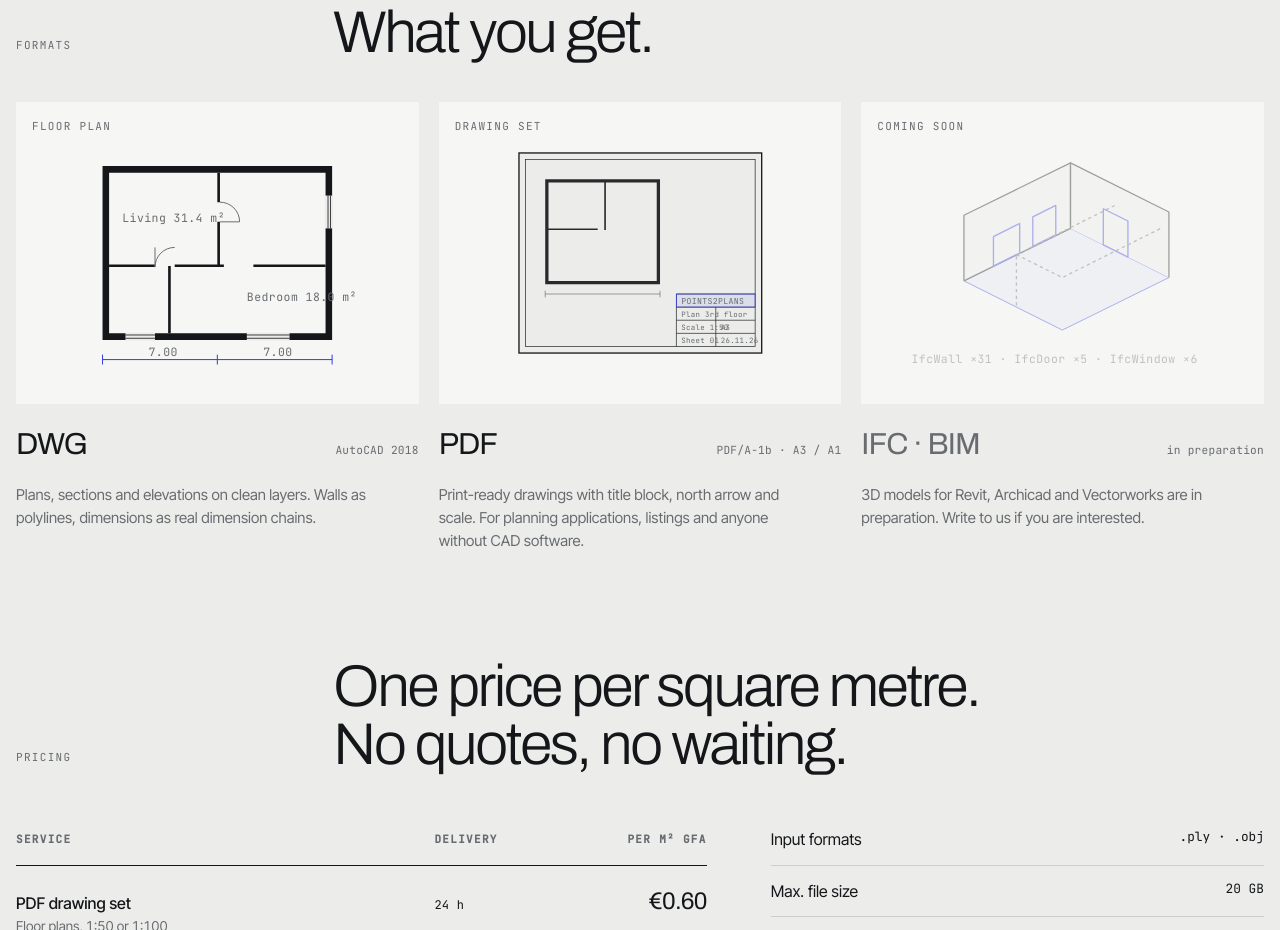
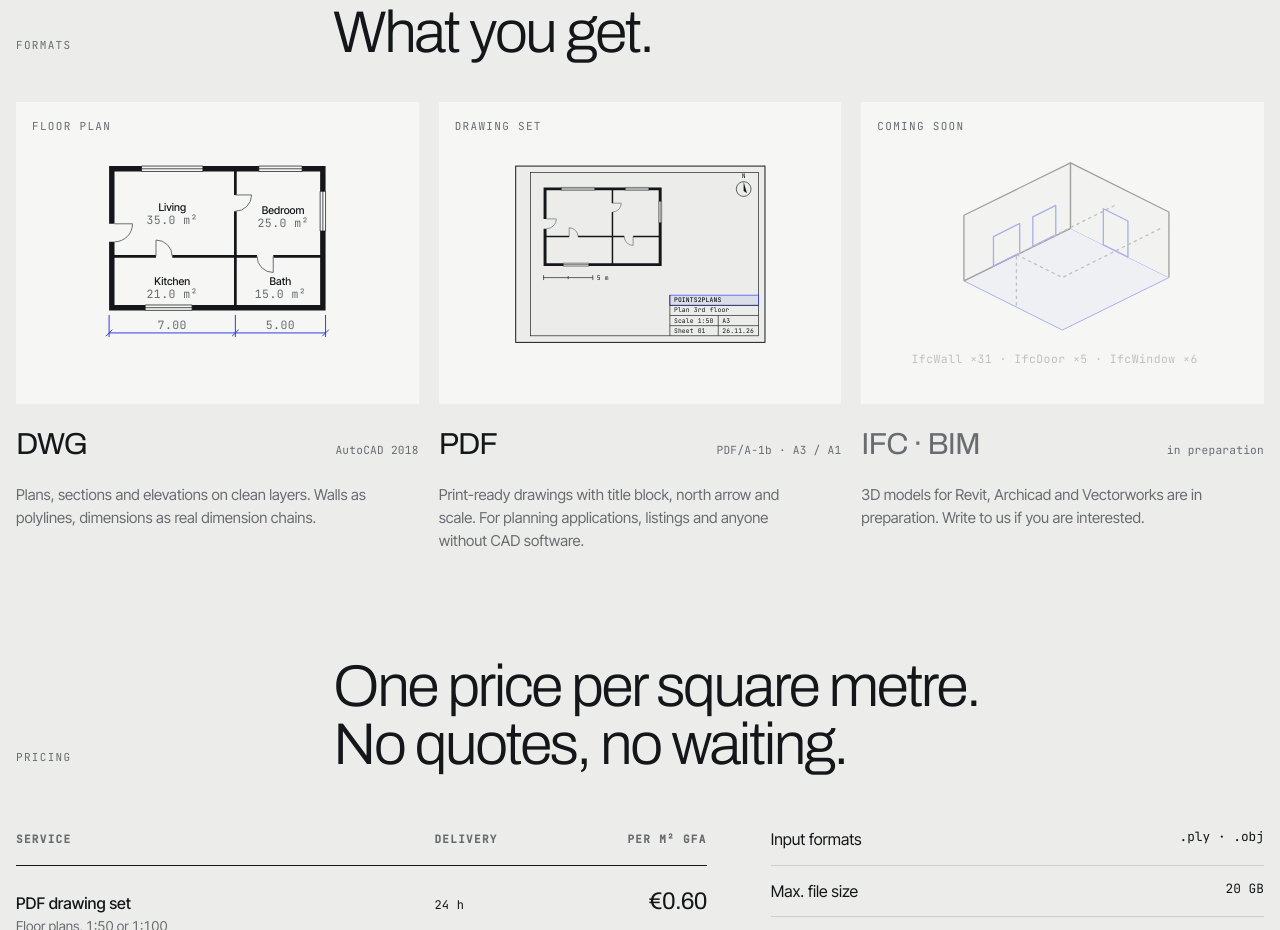
Before and after one commit to spleziere/points2plans, a plain HTML site: page index.html in a window 1280 px wide. Shown: the part 2798-3728 px from the top of the page. Drawn offline with Linux system fonts and the light colour scheme; animation ran at ten frames a second.

Commit message:
Planzeichnungen sauber neu gezeichnet

```diff
--- a/i18n.js
+++ b/i18n.js
@@ -202,6 +202,16 @@ window.P2P_I18N = {
     "Anfrage senden": { en: "Send request", es: "Enviar solicitud" },
     "Anfrage ist angekommen.": { en: "Request received.", es: "Solicitud recibida." },
     "Danke. Wir melden uns innerhalb eines Werktags mit Festpreis und Liefertermin.": { en: "Thank you. We reply within one working day with a fixed price and delivery date.", es: "Gracias. Le respondemos en un día laborable con precio fijo y fecha de entrega." },
+    /* Planzeichnungen */
+    "Wohnen": { en: "Living", es: "Salón" },
+    "Schlafen": { en: "Bedroom", es: "Dormitorio" },
+    "Küche": { en: "Kitchen", es: "Cocina" },
+    "Bad": { en: "Bath", es: "Baño" },
+    "35,0 m²": { en: "35.0 m²", es: "35,0 m²" },
+    "25,0 m²": { en: "25.0 m²", es: "25,0 m²" },
+    "21,0 m²": { en: "21.0 m²", es: "21,0 m²" },
+    "15,0 m²": { en: "15.0 m²", es: "15,0 m²" },
+    "5,00": { en: "5.00", es: "5,00" },
     /* aria-labels */
     "Hauptnavigation": { en: "Main navigation", es: "Navegación principal" },
     "points2plans Startseite": { en: "points2plans home", es: "Inicio points2plans" },
--- a/index.html
+++ b/index.html
@@ -348,6 +348,8 @@ dialog.mail[open]{animation:mail-in .28s cubic-bezier(.2,.8,.2,1)}
 .svg-accfill{fill:var(--accent-soft); stroke:var(--accent)}
 .svg-mute{stroke:var(--mute); fill:none}
 .svg-text{fill:var(--mute); font-family:var(--f-mono); font-size:7px; letter-spacing:.04em}
+.svg-label{fill:var(--ink); font-family:var(--f-body); font-size:6.5px; font-weight:500}
+.svg-text.tb{font-size:3.9px; letter-spacing:.02em; fill:var(--ink)}
 .svg-paper{fill:var(--paper)}
 @media (max-width:860px){ .formats{grid-template-columns:1fr} }
 
@@ -543,16 +545,20 @@ footer .cols{display:flex; flex-wrap:wrap; gap:var(--s1) var(--s3)}
         <div class="art">
           <span class="label">Grundriss</span>
           <svg viewBox="0 0 200 150" aria-label="Grundriss mit Wänden und Türen">
-            <g class="svg-fill">
-              <path d="M30 22h140v4H30zM30 124h140v4H30zM30 22h4v106h-4zM166 22h4v106h-4z"/>
-              <path d="M34 82h28v1.6H34zM74 82h30v1.6H74zM122 82h44v1.6H122zM100 26h1.6v18h-1.6zM100 56h1.6v26.8h-1.6zM70 83h1.6v41h-1.6z"/>
-            </g>
-            <g class="svg-paper"><rect x="44" y="123.5" width="18" height="5"/><rect x="118" y="123.5" width="26" height="5"/><rect x="165.5" y="40" width="5" height="20"/></g>
-            <g class="svg-ink" stroke-width=".5"><path d="M44 125h18M44 127h18M118 125h26M118 127h26M167.5 40v20M169 40v20"/></g>
-            <g class="svg-mute" stroke-width=".6"><path d="M62 83.6a12 12 0 0 1 12-12M62 83.6V71.6"/><path d="M101.6 44a12 12 0 0 1 12 12h-12"/></g>
-            <g class="svg-acc" stroke-width=".6"><path d="M30 140h140M30 137v6M170 137v6M100 137v6"/></g>
-            <text x="58" y="138" class="svg-text">7,00</text><text x="128" y="138" class="svg-text">7,00</text>
-            <text x="42" y="56" class="svg-text">Wohnen 31,4 m²</text><text x="118" y="104" class="svg-text">Schlafen 18,0 m²</text>
+            <path class="svg-fill" d="M34 22H53.8V25.3H34ZM91.2 22H125.3V25.3H91.2ZM151.7 22H166V25.3H151.7ZM34 106.7H56V110H34ZM84.6 106.7H166V110H84.6ZM34 22H37.3V57.2H34ZM34 68.2H37.3V110H34ZM162.7 22H166V37.4H162.7ZM162.7 61.6H166V110H162.7ZM110.17 25.3H111.83V39.6H110.17ZM110.17 49.5H111.83V106.7H110.17ZM37.3 76.17H62.6V77.83H37.3ZM72.5 76.17H124.2V77.83H72.5ZM134.1 76.17H162.7V77.83H134.1Z"/>
+            <path class="svg-ink" stroke-width="0.45" d="M53.8 22H91.2M53.8 23.65H91.2M53.8 25.3H91.2M53.8 22V25.3M91.2 22V25.3M125.3 22H151.7M125.3 23.65H151.7M125.3 25.3H151.7M125.3 22V25.3M151.7 22V25.3M56 110H84.6M56 108.35H84.6M56 106.7H84.6M56 110V106.7M84.6 110V106.7M166 37.4V61.6M164.35 37.4V61.6M162.7 37.4V61.6M166 37.4H162.7M166 61.6H162.7"/>
+            <path class="svg-mute" stroke-width="0.6" d="M111 39.6L120.9 39.6A9.9 9.9 0 0 1 111 49.5M62.6 77L62.6 67.1A9.9 9.9 0 0 1 72.5 77M37.3 57.2L48.3 57.2A11 11 0 0 1 37.3 68.2M134.1 77L134.1 86.9A9.9 9.9 0 0 1 124.2 77"/>
+            <text x="72.5" y="49.1" text-anchor="middle" class="svg-label">Wohnen</text>
+            <text x="72.5" y="57.1" text-anchor="middle" class="svg-text">35,0 m²</text>
+            <text x="140.15" y="51.3" text-anchor="middle" class="svg-label">Schlafen</text>
+            <text x="140.15" y="59.3" text-anchor="middle" class="svg-text">25,0 m²</text>
+            <text x="72.5" y="94.75" text-anchor="middle" class="svg-label">Küche</text>
+            <text x="72.5" y="102.75" text-anchor="middle" class="svg-text">21,0 m²</text>
+            <text x="138.5" y="94.75" text-anchor="middle" class="svg-label">Bad</text>
+            <text x="138.5" y="102.75" text-anchor="middle" class="svg-text">15,0 m²</text>
+            <path class="svg-acc" stroke-width=".6" d="M34 123.75H166M32 125.75L36 121.75M34 112.75V126.25M109 125.75L113 121.75M111 112.75V126.25M164 125.75L168 121.75M166 112.75V126.25"/>
+            <text x="72.5" y="121.55" text-anchor="middle" class="svg-text">7,00</text>
+            <text x="138.5" y="121.55" text-anchor="middle" class="svg-text">5,00</text>
           </svg>
         </div>
         <h3>DWG <span class="mono">AutoCAD 2018</span></h3>
@@ -562,19 +568,15 @@ footer .cols{display:flex; flex-wrap:wrap; gap:var(--s1) var(--s3)}
         <div class="art">
           <span class="label">Plansatz</span>
           <svg viewBox="0 0 200 150" aria-label="PDF-Planblatt mit Schriftfeld">
-            <rect x="26" y="14" width="148" height="122" class="svg-paper" stroke="none"/>
-            <rect x="26" y="14" width="148" height="122" class="svg-ink" stroke-width=".8"/>
-            <rect x="30" y="18" width="140" height="114" class="svg-ink" stroke-width=".4"/>
-            <g class="svg-fill" opacity=".9"><path d="M42 30h70v2H42zM42 92h70v2H42zM42 30h2v64h-2zM110 30h2v64h-2zM44 60h30v1H44zM78 30h1v31h-1z"/></g>
-            <g class="svg-ink" stroke-width=".4"><path d="M122 100h48M122 108h48M122 116h48M122 124h48M122 100v32M146 108v24"/></g>
-            <rect x="122" y="100" width="48" height="8" class="svg-accfill" stroke-width=".4"/>
-            <text x="125" y="106" class="svg-text" style="font-size:5px">POINTS2PLANS</text>
-            <text x="125" y="114" class="svg-text" style="font-size:4.5px">Grundriss 3. OG</text>
-            <text x="125" y="122" class="svg-text" style="font-size:4.5px">M 1:50</text>
-            <text x="149" y="122" class="svg-text" style="font-size:4.5px">A3</text>
-            <text x="125" y="130" class="svg-text" style="font-size:4.5px">Blatt 01</text>
-            <text x="149" y="130" class="svg-text" style="font-size:4.5px">26.11.26</text>
-            <g class="svg-mute" stroke-width=".4"><path d="M42 100h70M42 98v4M112 98v4"/></g>
+            <rect x="24" y="22" width="152" height="107.5" class="svg-paper"/>
+            <rect x="24" y="22" width="152" height="107.5" class="svg-ink" stroke-width=".6"/>
+            <rect x="33" y="26" width="139" height="99.5" class="svg-ink" stroke-width=".4"/>
+            <path class="svg-fill" d="M41 35H51.8V36.8H41ZM72.2 35H90.8V36.8H72.2ZM105.2 35H113V36.8H105.2ZM41 81.2H53V83H41ZM68.6 81.2H113V83H68.6ZM41 35H42.8V54.2H41ZM41 60.2H42.8V83H41ZM111.2 35H113V43.4H111.2ZM111.2 56.6H113V83H111.2ZM82.55 36.8H83.45V44.6H82.55ZM82.55 50H83.45V81.2H82.55ZM42.8 64.55H56.6V65.45H42.8ZM62 64.55H90.2V65.45H62ZM95.6 64.55H111.2V65.45H95.6Z"/>
+            <path class="svg-ink" stroke-width="0.32" d="M51.8 35H72.2M51.8 35.9H72.2M51.8 36.8H72.2M51.8 35V36.8M72.2 35V36.8M90.8 35H105.2M90.8 35.9H105.2M90.8 36.8H105.2M90.8 35V36.8M105.2 35V36.8M53 83H68.6M53 82.1H68.6M53 81.2H68.6M53 83V81.2M68.6 83V81.2M113 43.4V56.6M112.1 43.4V56.6M111.2 43.4V56.6M113 43.4H111.2M113 56.6H111.2"/>
+            <path class="svg-mute" stroke-width="0.42" d="M83 44.6L88.4 44.6A5.4 5.4 0 0 1 83 50M56.6 65L56.6 59.6A5.4 5.4 0 0 1 62 65M42.8 54.2L48.8 54.2A6 6 0 0 1 42.8 60.2M95.6 65L95.6 70.4A5.4 5.4 0 0 1 90.2 65"/>
+            <path class="svg-ink" stroke-width=".4" d="M41 90h30M41 88.5v3M71 88.5v3M56 89v2"/><text x="73.5" y="91.4" class="svg-text tb">5 m</text>
+            <circle cx="163" cy="36" r="4.5" class="svg-ink" stroke-width=".4"/><path class="svg-fill" d="M163 31.5L165 38.5L163 37.2Z"/><text x="163" y="29.5" text-anchor="middle" class="svg-text tb">N</text>
+            <rect x="118" y="100.7" width="54" height="6.2" class="svg-accfill" stroke-width=".4"/><path class="svg-ink" stroke-width=".4" d="M118 100.7V125.5M118 106.9H172M118 113.1H172M118 119.3H172M147.5 113.1V125.5"/><text x="120.5" y="105" class="svg-text tb" font-weight="500">POINTS2PLANS</text><text x="120.5" y="111.2" class="svg-text tb">Grundriss 3. OG</text><text x="120.5" y="117.4" class="svg-text tb">M 1:50</text><text x="150" y="117.4" class="svg-text tb">A3</text><text x="120.5" y="123.6" class="svg-text tb">Blatt 01</text><text x="150" y="123.6" class="svg-text tb">26.11.26</text>
           </svg>
         </div>
         <h3>PDF <span class="mono">PDF/A-1b · A3 / A1</span></h3>
```
